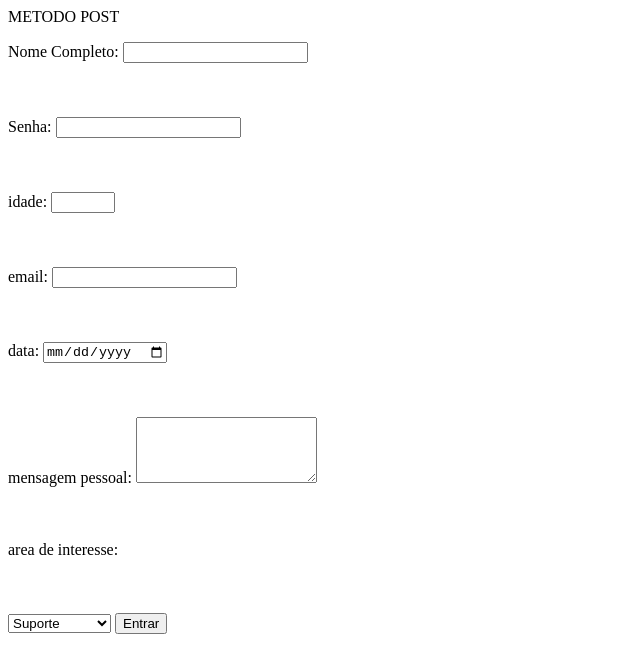
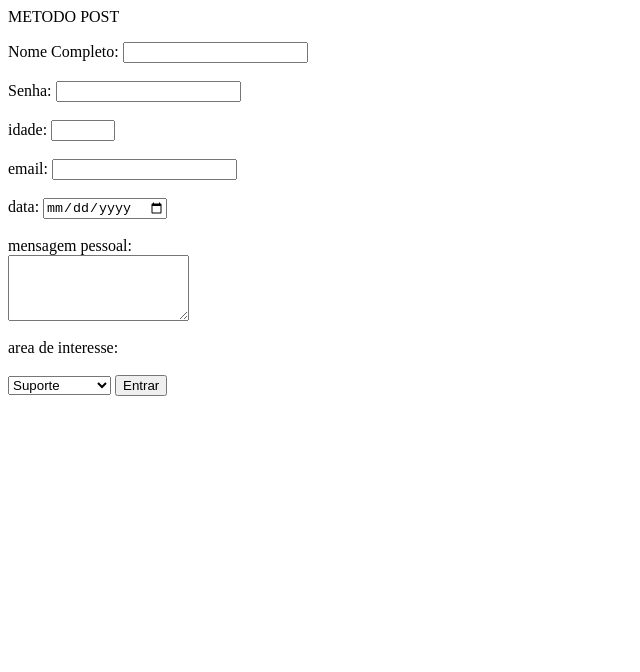
Before and after one commit to CEEMTI-BG-prof-Melissa/aula-07-isabelly-e-kaio, a plain HTML site: page index.html in a window 1280 px wide. Shown: the whole page, without its empty margins (0-640 px from the left). Drawn offline with Linux system fonts and the light colour scheme.

Commit message:
Update index.html

```diff
--- a/index.html
+++ b/index.html
@@ -8,30 +8,30 @@
       <!-- Este é o campo de Nome completo-->
       <label for="NomeCompleto"> Nome Completo:</label>
       <input type="text" maxlenght="50" id="NomeCompleto" name="NomeCompleto">
-      <br><br><br><br>
+      <br><br>
       <!-- Este é o campo de nome completo-->
       <label for="Senha"> Senha:</label>
       <input type="password"  id="Senha" name="Senha">
-      <br><br><br><br>
+      <br><br>
       <!-- Este é o campo de idade-->
       <label for="idade"> idade:</label>
       <input type="number" max="120" min="1" id="idade" name="idade">
-      <br><br><br><br>
+      <br><br>
       <!-- Este é o campo de email-->
       <label for="email"> email:</label>
       <input type="email"  id="email" name="email">
-      <br><br><br><br>
+      <br><br>
       <!-- Este é o campo de data-->
       <label for="data"> data:</label>
       <input type="date" id="data" name="datadenascimento" min="01.01.2000" max="31.12.2024">
-      <br><br><br><br>
+      <br><br>
       <!--Este é o campo de mensagem pessoal-->
       <label for="mensagempessoal"> mensagem pessoal:</label>
-      <textarea rows="4" cals="40" name="mensagempessoal" id="mensagempessoal"></textarea>
-      <br><br><br><br>
+      <br><textarea rows="4" cals="40" name="mensagempessoal" id="mensagempessoal"></textarea>
+      <br><br>
       <!-- Este é o campo de area de interesse-->
       <label for="areadeinteresse"> area de interesse:</label>
-      <br><br><br><br>
+      <br><br>
       <select id="areadeinteresse">
         <option value="Suporte">Suporte</option>
         <option value="Programação">Programação</option>
```
